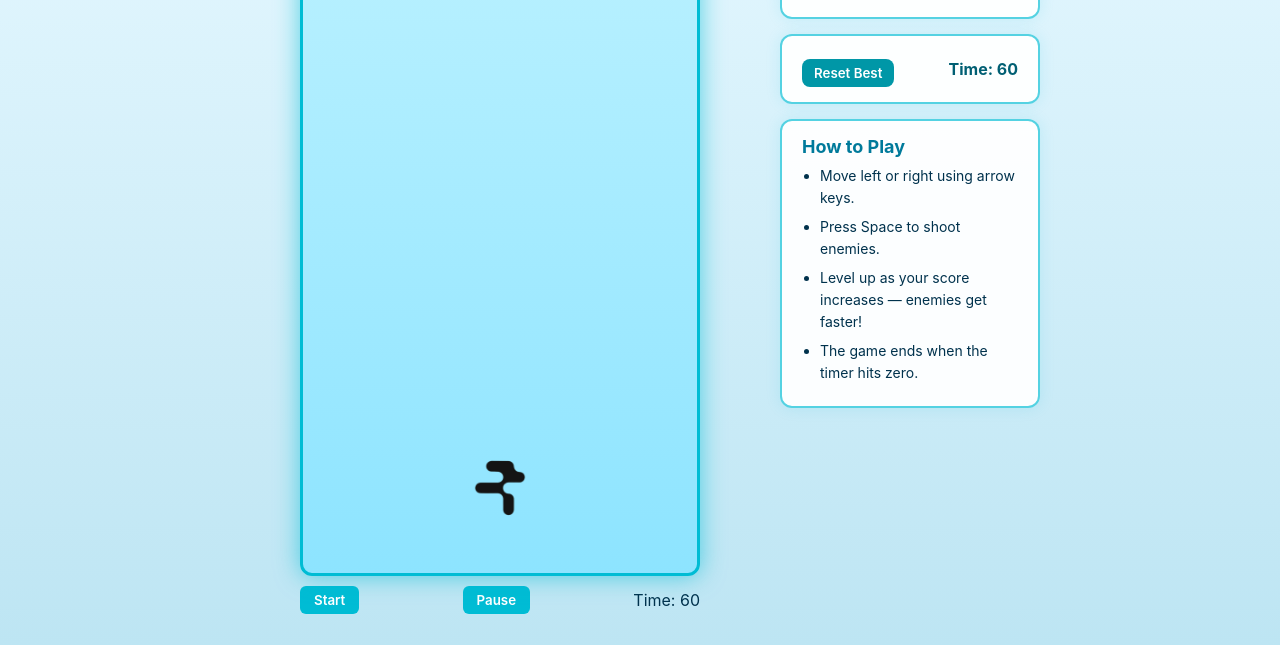
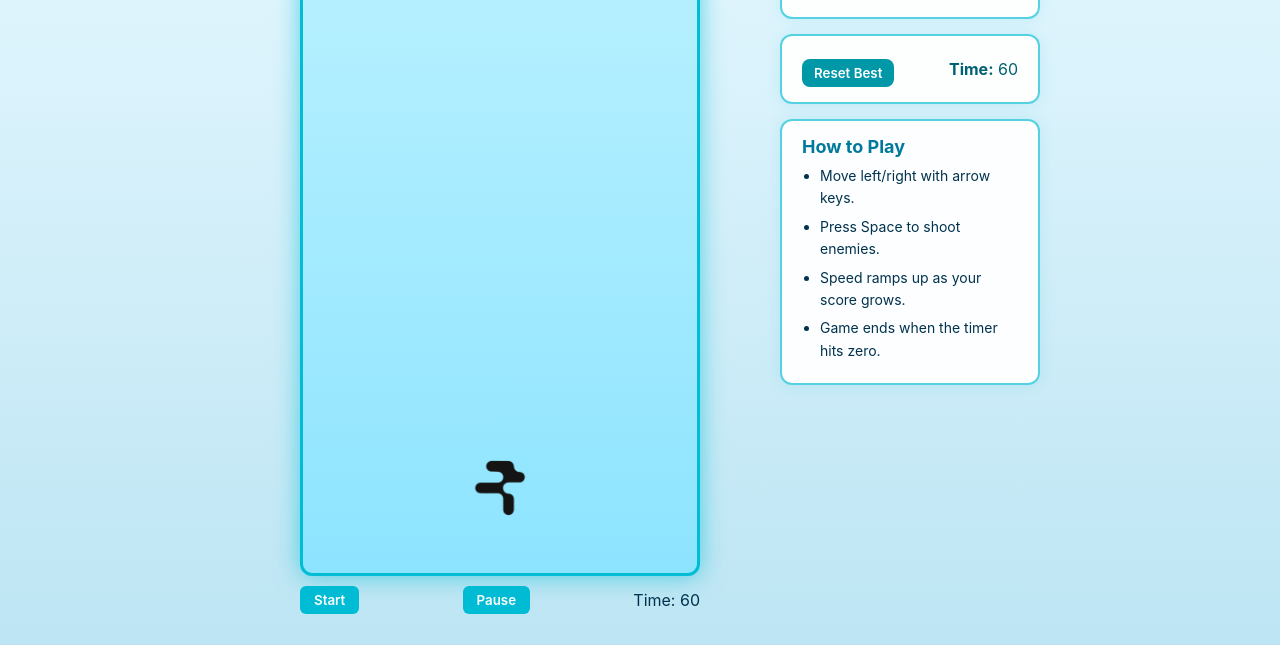
Before and after one commit to piwupi/Rialo, a plain HTML site: page index.html in a window 1280 px wide. Shown: the part 155-800 px from the top of the page. Drawn offline with Linux system fonts and the light colour scheme.

Commit message:
Update index.html

```diff
--- a/index.html
+++ b/index.html
@@ -1,18 +1,18 @@
 <!DOCTYPE html>
 <html lang="en">
 <head>
-  <meta charset="UTF-8">
-  <meta name="viewport" content="width=device-width, initial-scale=1.0">
+  <meta charset="UTF-8" />
+  <meta name="viewport" content="width=device-width, initial-scale=1.0" />
   <title>Rialo Space Shooter</title>
-  <link rel="stylesheet" href="style.css">
+  <link rel="stylesheet" href="style.css" />
 </head>
 <body>
   <div class="container">
+    <!-- LEFT: GAME -->
     <div class="game-area">
       <div id="gameArea">
         <div id="player"></div>
       </div>
-
       <div class="controls">
         <button id="startBtn" class="btn">Start</button>
         <button id="pauseBtn" class="btn" disabled>Pause</button>
@@ -20,6 +20,7 @@
       </div>
     </div>
 
+    <!-- RIGHT: INFO -->
     <div class="info-panel">
       <div class="card stats-card">
         <h2>Rialo Space Shooter</h2>
@@ -32,20 +33,20 @@
 
       <div class="card control-card">
         <button id="resetBtn" class="btn small">Reset Best</button>
-    <p id="timerBox"><strong id="timer">Time: 60</strong></p>
+        <p id="timerBox"><strong>Time:</strong> <span id="timerMirror">60</span></p>
       </div>
 
       <div class="card guide-card">
         <h3>How to Play</h3>
         <ul>
-      <li>Move left or right using arrow keys.</li>
+          <li>Move left/right with arrow keys.</li>
           <li>Press Space to shoot enemies.</li>
-      <li>Level up as your score increases — enemies get faster!</li>
-      <li>The game ends when the timer hits zero.</li>
+          <li>Speed ramps up as your score grows.</li>
+          <li>Game ends when the timer hits zero.</li>
         </ul>
       </div>
     </div>
-
+  </div>
   <script src="script.js"></script>
 </body>
 </html>
```
Lines whose indentation alone changed are shown as unchanged.
